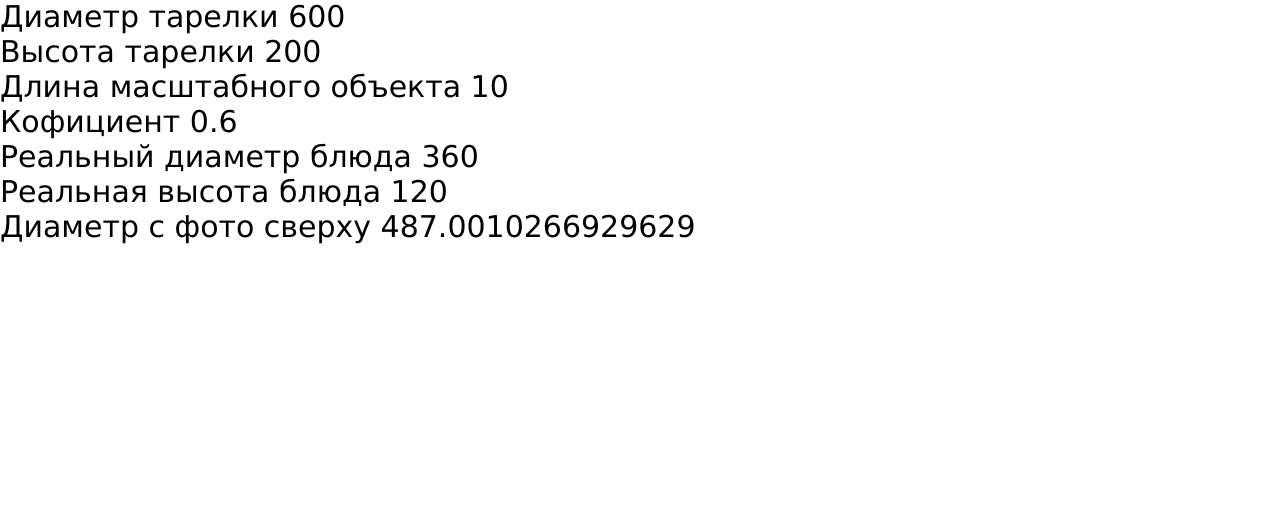
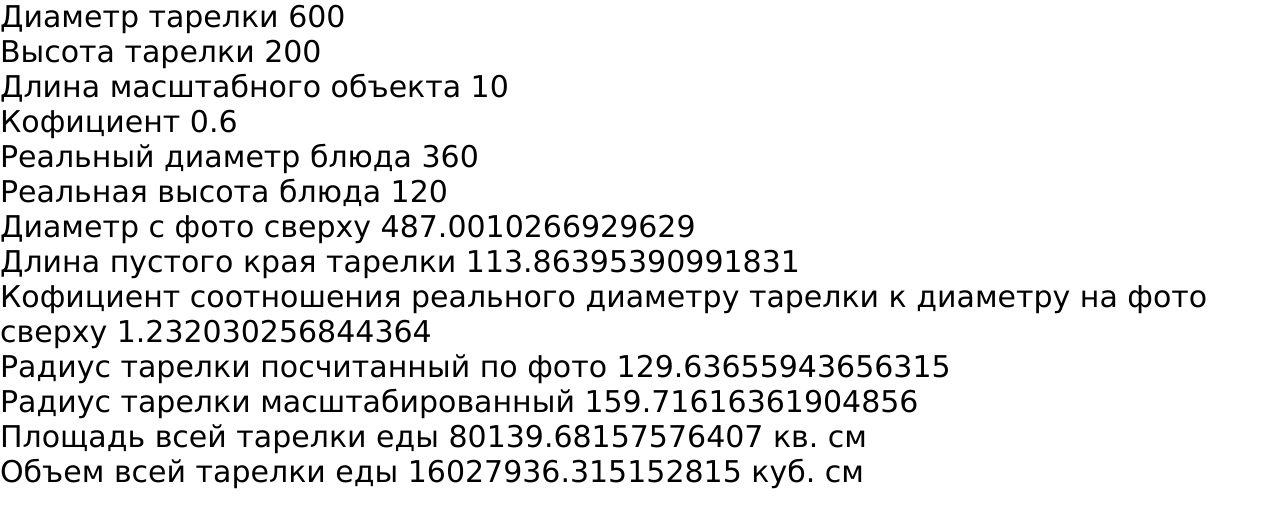
Before and after one commit to AnnaAnnaNX/kk, a Node server app: page /count in a window 1280 px wide. Shown: the part 86-614 px from the top of the page. Run offline with Node 20, Linux system fonts and the light colour scheme; some libraries are stand-ins or nearby versions.

Commit message:
count whole S, V

```diff
--- a/routes/count.js
+++ b/routes/count.js
@@ -35,8 +35,12 @@ function S(x1,y1,x2,y2,x3,y3){
   var l_real;
   var k_real;
   var d_top;//diameter top foto
-
-
+  var koef_top;
+  var margin_plate;
+  var r_top;
+  var r;
+  var S_whole;
+  var V_whole;
 
 //#1
   if (fs.existsSync('data/pointsFront.json')){
@@ -116,6 +120,34 @@ else{
 }
 
 d_top = d(x1_top,y1_top,x3_top,y3_top);
+koef_top = l/d_top;
+margin_plate = d(x1_top,y1_top,x2_top,y2_top);
+r_top = (d_top - margin_plate*2)/2;
+r = r_top * koef_top;
+console.log(r);
+/////whole
+
+//if (fs.existsSync('data/pointsTop.json')){
+    S_whole = Math.PI * Math.pow(r,2);
+    V_whole = S_whole * h;
+
+
+
+///obl1
+
+
+
+
+
+
+
+
+
+
+
+
+
+
 
 
 
@@ -129,9 +161,13 @@ d_top = d(x1_top,y1_top,x3_top,y3_top);
                         koef: koef,
                         l_real: l_real,
                         h_real: h_real,
-                        d_top: d_top
-
-
+                        d_top: d_top,
+                        margin_plate: margin_plate,
+                        koef_top: koef_top,
+                        r_top: r_top,
+                        r: r,
+                        S_whole: S_whole,
+                        V_whole: V_whole
                             });
 });
 
--- a/views/count.hbs
+++ b/views/count.hbs
@@ -7,4 +7,11 @@
   <p>Реальный диаметр блюда {{l_real}}</p>
   <p>Реальная высота блюда {{h_real}}</p>
   <p>Диаметр с фото сверху {{d_top}}</p>
+  <p>Длина пустого края тарелки {{margin_plate}}</p>
+  <p>Кофициент соотношения реального диаметру тарелки к диаметру на фото сверху {{koef_top}}</p>
+  <p>Радиус тарелки посчитанный по фото {{r_top}}</p>
+  <p>Радиус тарелки масштабированный {{r}}</p>
+  <p>Площадь всей тарелки еды {{S_whole}} кв. см</p>
+  <p>Объем всей тарелки еды {{V_whole}} куб. см</p>
+
 </div>
```
